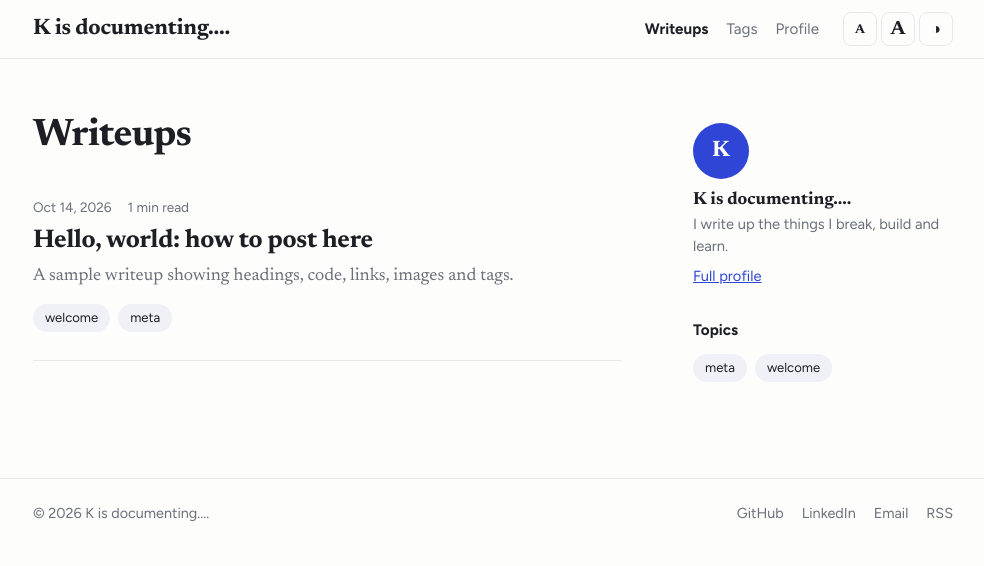
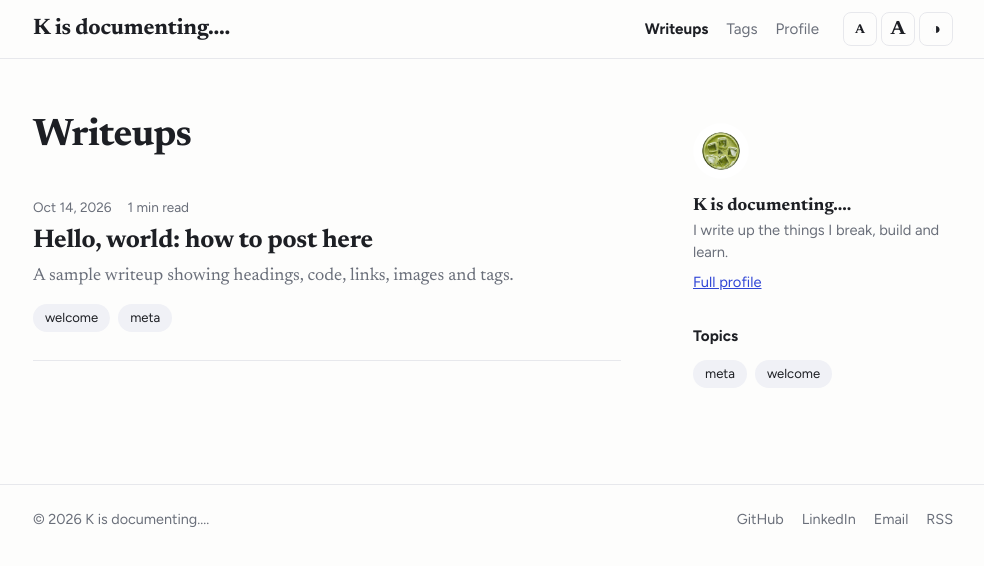
Before and after one commit to cloudskim/cloudskim.github.io, a Jekyll site: the page built from index.html, in a window 1280 px wide. Shown: the top 566 px of the page, without its empty margins (147-1131 px from the left). Built offline with Jekyll 4.4.1, drawn with Linux system fonts in a browser that asks for light colours.

Commit message:
Update _data/profile.yml (via Pages CMS)

```diff
--- a/_data/profile.yml
+++ b/_data/profile.yml
@@ -1,6 +1,7 @@
 name: K is documenting....
 tagline: Security Researcher and CTF player
 bio: I write up the things I break, build and learn.
+avatar: /assets/images/b3ac2a4d3b61ca43f38c0f0dc7e464b8.jpg
 links:
   - name: GitHub
     url: https://github.com/cloudskim
```
